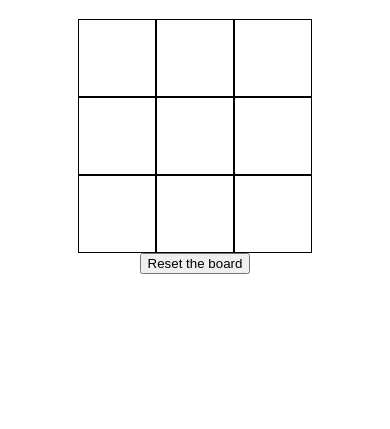
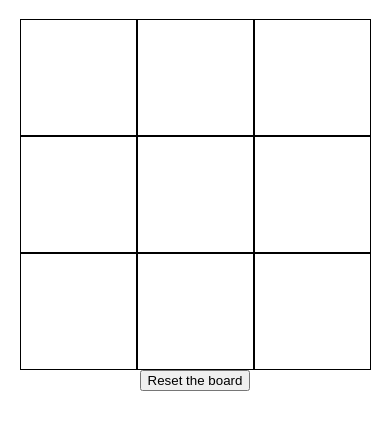
Before and after one commit to Tushar-Manna/tic-tac-toe-web, a plain HTML site: page index.html in a window 390 px wide. Shown: the part 61-490 px from the top of the page. Drawn offline with Linux system fonts and the light colour scheme.

Commit message:
minor fix

```diff
--- a/style.css
+++ b/style.css
@@ -19,15 +19,15 @@
 @media (max-width: 600px) {
     #board {
         display: grid;
-        grid-template-columns: repeat(3, 20vw);
-        grid-template-rows: repeat(3, 20vw);
+        grid-template-columns: repeat(3, 30vw);
+        grid-template-rows: repeat(3, 30vw);
         place-content: center;
        }
 
 
        .cell {
            border: 1px solid;
-           font-size: 20vw;
+           font-size: 30vw;
 
        }
 
```
